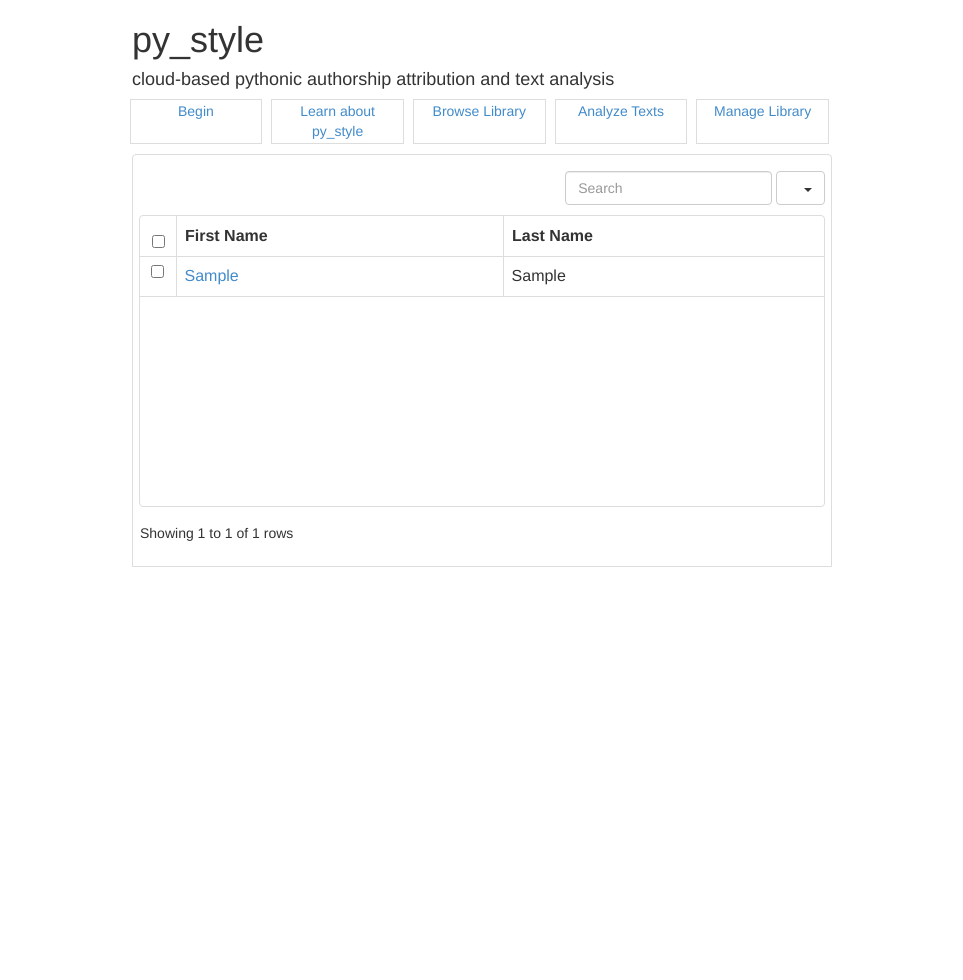
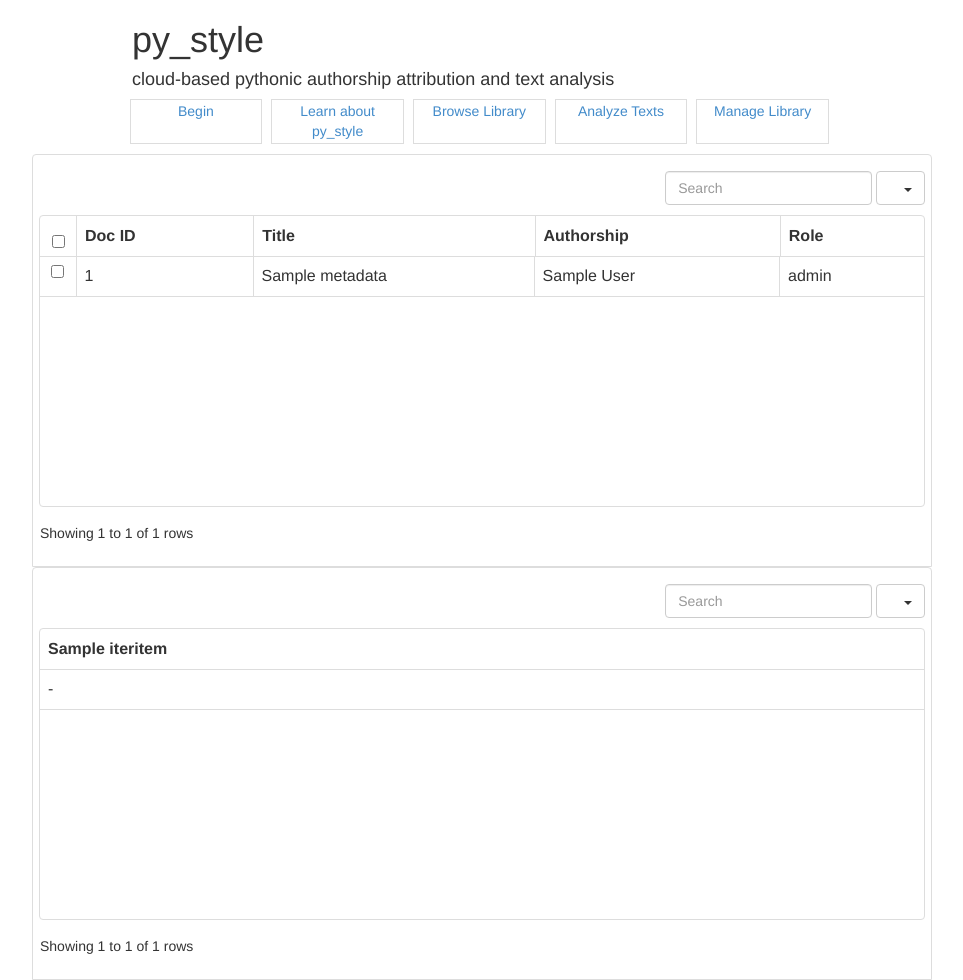
Before and after one commit to mjlavin80/flask_fiddles, a Flask app: template templates/browse.html in a window 1280 px wide. Shown: the whole page, without its empty margins (158-1121 px from the left). Before the commit the page ends 567 px from the top, so only its background shows below. Run offline with Flask 2, Linux system fonts and the light colour scheme; the template is opened without the code that fills it: most values are stand-ins (such as "Sample title", 1, 10 or a date in 2020); lists and menus that the app fills with data are empty; some libraries are stand-ins or nearby versions; some web fonts are replaced.

Commit message:
changes to database functionality

```diff
--- a/flask_sql.py
+++ b/flask_sql.py
@@ -1,6 +1,7 @@
 from flask import Flask
 
 app = Flask(__name__)
+app.debug = True
 
 from routes import *
 
--- a/routes.py
+++ b/routes.py
@@ -20,7 +20,7 @@
 
 @app.route('/browse/')
 def browse():
-    return render_template('browse.html')
+    return render_template('browse.html', corpus_table=corpus_table)
 
 @app.route('/analyze/')
 def analyze():
@@ -35,5 +35,9 @@
     return redirect(url_for('.index'))
 
 @app.route('/documents-data/')
-def data():
-    return jsonify(data=l_dicts)
+def docdata():
+    return jsonify(data=documents_table.data_dicts)
+
+@app.route('/corpus-data/')
+def corpusdata():
+    return jsonify(data=corpus_table.data_dicts)
--- a/sql.py
+++ b/sql.py
@@ -3,26 +3,63 @@
 from flask_sql import app
 from flaskext.mysql import MySQL
 
+"""cursor.execute("SELECT first, last from people")
+self.columns = [u'first', u'last']
+a['first'] = "<a href=/people/"+a['first']+">"+a['first']+"</a>"
+"""
+#DB Connect ...
 mysql = MySQL()
-
-db_configs = {'MYSQL_DATABASE_USER':'root', 'MYSQL_DATABASE_PASSWORD': 'wyoming99', 'MYSQL_DATABASE_DB': 'matt', 'MYSQL_DATABASE_HOST': 'localhost'}
-
+db_configs = {'MYSQL_DATABASE_USER':'root', 'MYSQL_DATABASE_PASSWORD': 'wyoming99', 'MYSQL_DATABASE_DB': 'py_style', 'MYSQL_DATABASE_HOST': 'localhost'}
 for i, j in db_configs.items():
     app.config[i] = j
-
 mysql.init_app(app)
-#print app.config
-
-conn = mysql.connect()
+#self.conn = mysql.connect()
 cursor = mysql.connect().cursor()
 
-cursor.execute("SELECT first, last from people")
-data = cursor.fetchall()
+class Table(object):
+	def __init__(self, query, columns, cursor):
+		self.query = query
+		self.columns = columns
+		self.cursor = cursor
+		self.data_dicts = [] #list of dictionaries, each dict is a key value pair
+		self.do_query()
 
-l_dicts = []
-h = [u'first', u'last']
-for i in data:
-    strings = [j.encode('utf8') for j in i]
-    a = dict(zip(h, i))
-    a['first'] = "<a href=/people/"+a['first']+">"+a['first']+"</a>"
-    l_dicts.append(a)
+	def do_query(self):
+		self.cursor.execute(self.query)
+		data = self.cursor.fetchall()
+		for i in data:
+		    strings = [unicode(j).encode('utf8') for j in i]
+		    a = dict(zip(self.columns, i))
+		    self.data_dicts.append(a)
+
+documents_table = Table(query='SELECT doc_id, title, authorship, role FROM metadata', columns = ['doc_id', 'title', 'authorship', 'role'], cursor=cursor)
+
+corpus_query = 'SELECT corpus_id, corpus_title, GROUP_CONCAT(joiner.doc_id) AS doc_ids, GROUP_CONCAT(title) AS titles, GROUP_CONCAT(authorship) AS authors, GROUP_CONCAT(role SEPARATOR \', \') AS roles FROM\
+((SELECT corpus_doc.corpus_id AS corpus_id, corpus_title, doc_id FROM corpus_doc LEFT JOIN corpus ON corpus.corpus_id=corpus_doc.corpus_id ORDER BY corpus_id) AS joiner)\
+LEFT JOIN metadata ON joiner.doc_id=metadata.doc_id GROUP BY corpus_id;'
+
+corpus_table = Table(query=corpus_query, columns = ['corpus_id', 'corpus_title', 'doc_ids', 'titles', 'authors', 'roles'], cursor=cursor)
+
+
+"""
+1. object oriented
+2. one for documents ... 'SELECT doc_id, title, authorship, role FROM metadata'
+3. one for corpora
+4. one for a single document view ... a way to preview/expand/export basic test results, tokens, POS, counts, eventually sentiment scores first 100 from tokens, top 25 from counts
+5. one for a single corpus view ... each member links to single doc view
+*
+
+
+
+OLD:
+SELECT corpus_id, corpus_title, joiner.doc_id AS doc_id, title, authorship, role FROM
+((SELECT corpus_doc.corpus_id AS corpus_id, corpus_title, doc_id FROM corpus_doc LEFT JOIN corpus ON corpus.corpus_id=corpus_doc.corpus_id ORDER BY corpus_id) AS joiner)
+LEFT JOIN metadata ON joiner.doc_id=metadata.doc_id;
+"""
+
+"""
+SELECT `COLUMN_NAME`
+FROM `INFORMATION_SCHEMA`.`COLUMNS`
+WHERE `TABLE_SCHEMA`='py_style'
+    AND `TABLE_NAME`='metadata';
+    """
--- a/static/style.css
+++ b/static/style.css
@@ -1,3 +1,6 @@
+h2 {
+	display: block;
+}
 .menu {
 	position: relative;
 	display: block;
@@ -37,9 +40,18 @@
 	display: block;
 	margin-left: auto;
 	margin-right: auto;
-	width: 700px;
+	width: 900px;
 	border: 1px solid #ddd;
 	border-radius: 4px 4px 0 0;
     box-shadow: none;
 	padding: 6px;
 }
+.widget {
+	width: 250px;
+	display: inline-block;
+	border: 1px solid #ddd;
+	border-radius: 4px 4px 0 0;
+    box-shadow: none;
+	padding: 6px;
+
+}
--- /dev/null
+++ b/templates/add_remove_edit_widget.html
@@ -0,0 +1,3 @@
+<!-- Begin Widget -->
+<div class="widget">Add/Remove/Edit</div>
+<!-- End Widget -->
--- a/templates/browse.html
+++ b/templates/browse.html
@@ -6,18 +6,14 @@
 <script src="/static/jquery.min.js"></script>
 <script src="/static/bootstrap.min.js"></script>
 <script src="/static/bootstrap-table.js"></script>
-<script> $( document ).ready(function() {
-    console.log( "ready!" );
-});
-</script>
 </head>
 <body>
 {% include 'header.html' %}
 
 {% include 'menu.html' %}
 
-{% include 'library.html' %}
-
+{% include 'documents_library.html' %}
+{% include 'corpus_library.html' %}
 <script>
 var hi = "hello";
 $(function () {
--- /dev/null
+++ b/templates/corpus_library.html
@@ -0,0 +1,25 @@
+<!-- Begin Library -->
+<div class="frame">
+	<div class="content">
+		<table id="events-table" data-toggle="table" data-url="/corpus-data/" data-height="400" data-pagination="true" data-search="true" data-click-to-select="true" data-show-columns="true">
+		    <thead>
+		        <tr>
+		            <!--<th data-field="state" data-checkbox="true"></th>
+		            <th data-field="corpus_id" data-width="25px" data-align="left" data-sortable="true">Corpus ID</th>
+		            <th data-field="corpus_title" data-align="left" data-sortable="true">Corpus Title</th>
+		            <th data-field="doc_ids" data-align="left" data-sortable="true">Doc IDs</th>
+		            <th data-field="titles" data-align="left" data-sortable="true">Titles</th>
+		            <th data-field="authors" data-align="left" data-sortable="true">Authors</th>
+		            <th data-field="roles" data-align="left" data-sortable="true">Roles</th>-->
+
+
+		           {% for k,v in corpus_table.data_dicts[0].iteritems() %}
+		            	<th data-field={{k}} data-width="25px" data-align="left" data-sortable="true">{{k}}</th>
+		            {% endfor %}
+
+		        </tr>
+		    </thead>
+		</table>
+	</div>
+</div>
+<!-- End library -->
--- /dev/null
+++ b/templates/documents_library.html
@@ -0,0 +1,17 @@
+<!-- Begin Library -->
+<div class="frame">
+	<div class="content">
+		<table id="events-table" data-toggle="table" data-url="/documents-data/" data-height="400" data-pagination="true" data-search="true" data-click-to-select="true" data-show-columns="true">
+		    <thead>
+		        <tr>
+		            <th data-field="state" data-checkbox="true"></th>
+		            <th data-field="doc_id" data-align="left" data-sortable="true">Doc ID</th>
+		            <th data-field="title" data-align="left" data-sortable="true">Title</th>
+					<th data-field="authorship" data-align="left" data-sortable="true">Authorship</th>
+		            <th data-field="role" data-align="left" data-sortable="true">Role</th>
+		        </tr>
+		    </thead>
+		</table>
+	</div>
+</div>
+<!-- End library -->
--- /dev/null
+++ b/templates/strip_widget.html
@@ -0,0 +1,3 @@
+<!-- Begin Widget -->
+<div class="widget">Express Text Stripper</div>
+<!-- End Widget -->
```
Also changed, not shown: original_sql.py (+0 -25 lines), static/browse.css (deleted, +0 -38 lines), templates/add_widget.html (added, +7 -0 lines), templates/author_library.html (added, +17 -0 lines), templates/docuemnts_library.html (added, +17 -0 lines), templates/index.html (+7 -1 lines), 3 other files.
